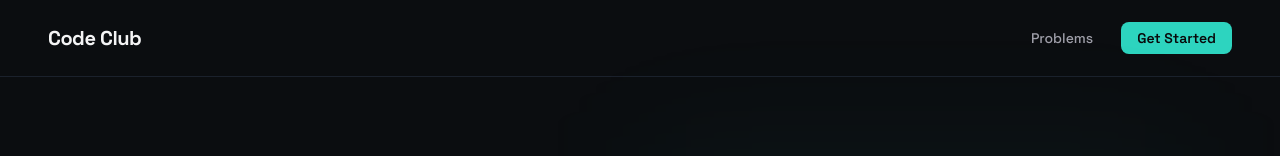
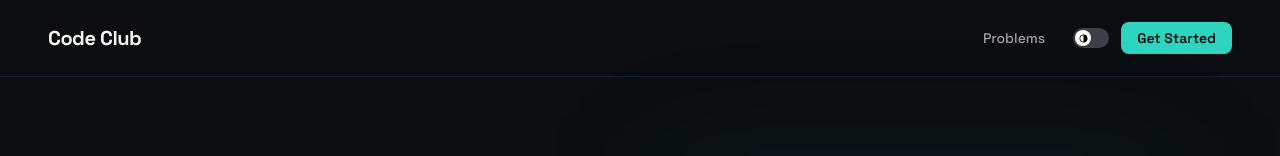
Before and after one commit to SSVP-debug/code-climb, a React (Vite) app: page / in a window 1280 px wide. Shown: the top 156 px of the page. Built offline with nearby package versions, Linux system fonts and the light colour scheme; no server answers.

Commit message:
Implemented Black&White toggle button across the platform

```diff
--- a/src/components/Navbar.jsx
+++ b/src/components/Navbar.jsx
@@ -8,6 +8,7 @@ import { useGuest } from "../hooks/useGuest";
 import { buildLoginRedirect } from "../utils/authRedirect";
 import AvatarDropdown from "./AvatarDropdown";
 import StreakBadge from "./common/StreakBadge";
+import BWModeToggle from "./common/BWModeToggle";
 import NotificationBell from "./notifications/NotificationBell";
 import WorkspaceSwitcher from "./WorkspaceSwitcher";
 import CommandPalette from "./CommandPalette";
@@ -266,6 +267,8 @@ function Navbar() {
             </button>
           )}
 
+          <BWModeToggle />
+
           <StreakBadge
             streak={currentStreak}
             size="sm"
@@ -369,7 +372,10 @@ function Navbar() {
               </Link>
             );
           })}
-          <div className="border-t border-zinc-800 mt-2 pt-3 flex items-center justify-between">
+          <div className="border-t border-zinc-800 mt-2 pt-3">
+            <BWModeToggle showLabel />
+          </div>
+          <div className="border-t border-zinc-800 mt-3 pt-3 flex items-center justify-between">
             <div>
               <p className="font-semibold text-sm">
                 {isGuest ? "Guest Session" : user?.displayName}
--- /dev/null
+++ b/src/components/common/BWModeToggle.jsx
@@ -0,0 +1,73 @@
+import { useBWMode } from "../../hooks/useBWMode";
+
+/**
+ * Platform-wide Black & White Mode switch. Lives in Navbar (desktop icon
+ * row) and again inside the mobile dropdown (as a labeled row) so it's
+ * reachable regardless of viewport — see BWModeContext for the actual
+ * grayscale-filter logic, applied globally via a class on <html>.
+ *
+ * The switch itself gets its own little animation independent of the
+ * page-wide filter fade: the track recolors, the thumb slides, and the
+ * icon inside the thumb flips — three small, layered motions that read
+ * as "this control just did something" the instant you tap it, rather
+ * than waiting for the (slower) full-page grayscale transition to catch
+ * your eye.
+ */
+function BWModeToggle({ showLabel = false }) {
+  const { bwMode, toggleBWMode } = useBWMode();
+
+  const switchEl = (
+    <button
+      type="button"
+      role="switch"
+      aria-checked={bwMode}
+      aria-label="Toggle Black & White Mode"
+      title={bwMode ? "Black & White Mode: On" : "Black & White Mode: Off"}
+      onClick={toggleBWMode}
+      className={`relative inline-flex items-center shrink-0 w-9 h-5 rounded-full transition-colors duration-300 ease-out focus:outline-none focus-visible:ring-2 focus-visible:ring-offset-2 focus-visible:ring-offset-zinc-900 focus-visible:ring-zinc-400 ${
+        bwMode ? "bg-white" : "bg-zinc-700"
+      }`}
+    >
+      <span
+        aria-hidden="true"
+        className={`flex items-center justify-center w-4 h-4 rounded-full shadow-sm transition-transform duration-300 ease-out ${
+          bwMode ? "translate-x-4 bg-black" : "translate-x-0.5 bg-white"
+        }`}
+      >
+        <svg
+          width="9"
+          height="9"
+          viewBox="0 0 10 10"
+          className="transition-transform duration-300 ease-out"
+          style={{ transform: bwMode ? "rotate(180deg)" : "rotate(0deg)" }}
+        >
+          <circle
+            cx="5"
+            cy="5"
+            r="4.1"
+            fill="none"
+            stroke={bwMode ? "white" : "black"}
+            strokeWidth="0.9"
+          />
+          <path
+            d="M5 0.9A4.1 4.1 0 0 1 5 9.1Z"
+            fill={bwMode ? "white" : "black"}
+          />
+        </svg>
+      </span>
+    </button>
+  );
+
+  if (!showLabel) {
+    return switchEl;
+  }
+
+  return (
+    <div className="flex items-center justify-between gap-3">
+      <span className="text-sm text-zinc-300">Black &amp; White Mode</span>
+      {switchEl}
+    </div>
+  );
+}
+
+export default BWModeToggle;
--- a/src/components/landing/LandingNav.jsx
+++ b/src/components/landing/LandingNav.jsx
@@ -1,5 +1,6 @@
 import { Link } from "react-router-dom";
 import Button from "../ui/Button";
+import BWModeToggle from "../common/BWModeToggle";
 
 function LandingNav({ user }) {
   return (
@@ -14,6 +15,7 @@ function LandingNav({ user }) {
         >
           Problems
         </Link>
+        <BWModeToggle />
         <Button to={user ? "/dashboard" : "/portal"} variant="theme" size="sm">
           {user ? "Dashboard →" : "Get Started"}
         </Button>
--- /dev/null
+++ b/src/context/BWModeContext.jsx
@@ -0,0 +1,38 @@
+import { useEffect, useMemo, useState } from "react";
+import { loadBWModePreference, saveBWModePreference } from "../utils/bwModeStorage";
+import { BWModeContext } from "./BWModeContextObject";
+
+// Class name toggled on <html>. Kept in one place so the CSS in index.css
+// and this provider never drift out of sync.
+export const BW_MODE_CLASS = "bw-mode";
+
+export function BWModeProvider({ children }) {
+    const [bwMode, setBwMode] = useState(() => loadBWModePreference());
+
+    // Reflect state onto the document root rather than a component-level
+    // wrapper — Black & White Mode is a platform-wide filter (nav, pages,
+    // modals, everything), and <html> is the one element every one of
+    // those renders underneath, regardless of route or role.
+    useEffect(() => {
+        document.documentElement.classList.toggle(BW_MODE_CLASS, bwMode);
+    }, [bwMode]);
+
+    const toggleBWMode = () => {
+        setBwMode((prev) => {
+            const next = !prev;
+            saveBWModePreference(next);
+            return next;
+        });
+    };
+
+    const value = useMemo(
+        () => ({ bwMode, toggleBWMode }),
+        [bwMode]
+    );
+
+    return (
+        <BWModeContext.Provider value={value}>
+            {children}
+        </BWModeContext.Provider>
+    );
+}
--- /dev/null
+++ b/src/context/BWModeContextObject.js
@@ -0,0 +1,3 @@
+import { createContext } from "react";
+
+export const BWModeContext = createContext(null);
--- /dev/null
+++ b/src/hooks/useBWMode.js
@@ -0,0 +1,12 @@
+import { useContext } from "react";
+import { BWModeContext } from "../context/BWModeContextObject";
+
+export function useBWMode() {
+  const context = useContext(BWModeContext);
+
+  if (!context) {
+    throw new Error("useBWMode must be used inside BWModeProvider");
+  }
+
+  return context;
+}
--- a/src/index.css
+++ b/src/index.css
@@ -18,6 +18,27 @@
   --color-verdict-accept: #2dd4bf;
   --color-verdict-pending: #ffb454;
   --color-verdict-reject: #ff5d5d;
+}
+
+/* ── Black & White Mode ───────────────────────────────────────────────────
+   Platform-wide grayscale filter, toggled via the switch in Navbar (see
+   BWModeContext + BWModeToggle). Applied to <html> so it covers every
+   route/role/theme uniformly — the filter itself is cheap and animatable,
+   which is what gives the toggle its smooth "fade to gray" transition
+   instead of an instant, jarring flip. Respects prefers-reduced-motion by
+   skipping the animated transition (the mode still applies instantly). */
+html {
+  transition: filter 450ms ease;
+}
+
+html.bw-mode {
+  filter: grayscale(1);
+}
+
+@media (prefers-reduced-motion: reduce) {
+  html {
+    transition: none;
+  }
 }
 
 @layer base {
--- a/src/main.jsx
+++ b/src/main.jsx
@@ -2,6 +2,7 @@ import * as Sentry from "@sentry/react";
 import { ErrorBoundary } from "@sentry/react";
 
 import { ThemeProvider } from "./context/ThemeContext";
+import { BWModeProvider } from "./context/BWModeContext";
 
 import AchievementToastContainer from "./components/ui/AchievementToastContainer";
 import GlobalErrorFallback from "./components/GlobalErrorFallback";
@@ -63,6 +64,7 @@ ReactDOM.createRoot(
 ).render(
   <React.StrictMode>
     <HelmetProvider>
+    <BWModeProvider>
     <ThemeProvider>
       <BrowserRouter>
         <AuthProvider>
@@ -111,6 +113,7 @@ ReactDOM.createRoot(
         </AuthProvider>
       </BrowserRouter>
     </ThemeProvider>
+    </BWModeProvider>
     </HelmetProvider>
   </React.StrictMode>
 );
--- /dev/null
+++ b/src/utils/bwModeStorage.js
@@ -0,0 +1,16 @@
+const STORAGE_KEY = "codeclub.bwMode";
+
+/**
+ * Black & White Mode is a platform-wide accessibility/aesthetic
+ * preference (grayscale filter over the whole app), not tied to any
+ * particular theme or role — so it gets its own tiny storage key rather
+ * than piggybacking on themeStorage.js.
+ */
+export function loadBWModePreference() {
+    const raw = localStorage.getItem(STORAGE_KEY);
+    return raw === "true";
+}
+
+export function saveBWModePreference(enabled) {
+    localStorage.setItem(STORAGE_KEY, String(enabled));
+}
```
Also changed, not shown: 2 other files (tests, documents, lock files or other folders).
